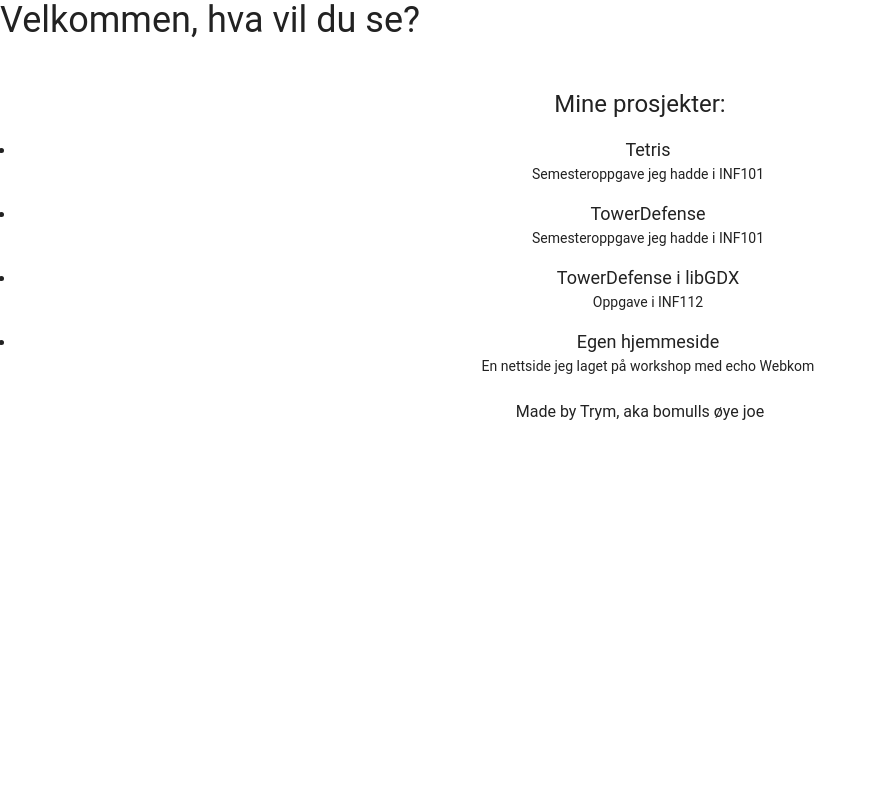
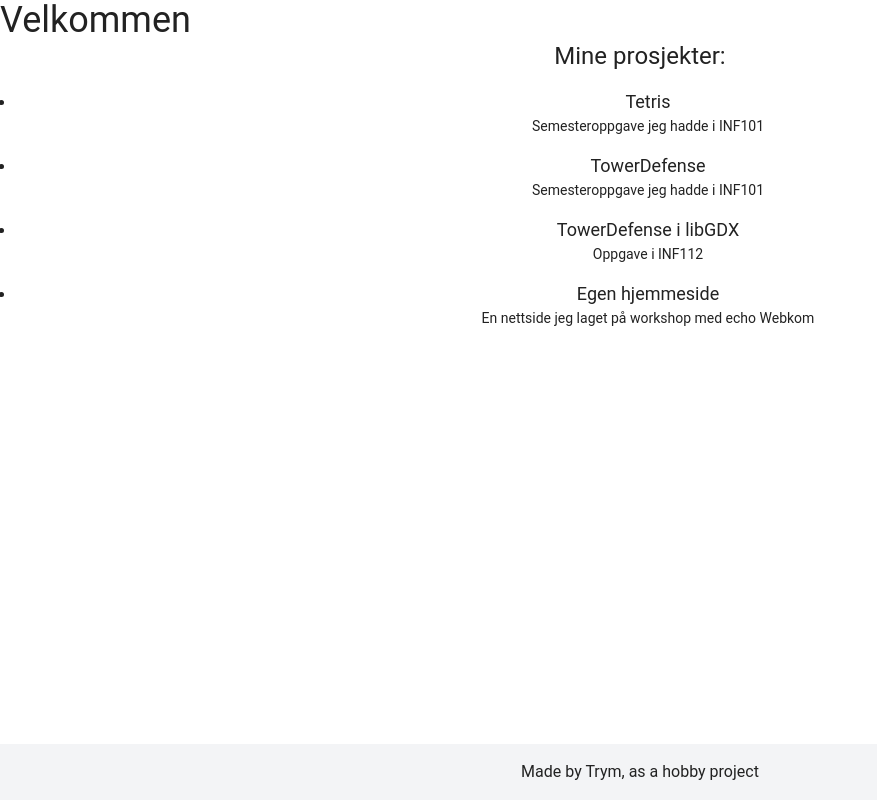
Before and after one commit to echo-webkom/how-to-sideprosjekt-workshop, a Next.js app: page / in a window 1280 px wide. Shown: the whole page, without its empty margins (0-877 px from the left). Built offline with nearby package versions, Linux system fonts and the light colour scheme.

Commit message:
Created footer and changed som css

```diff
--- a/src/app/page.tsx
+++ b/src/app/page.tsx
@@ -2,23 +2,29 @@ import {ProjectList} from "@/app/components/project-list";
 
 export default function Home() {
   return (
-      <div className="from-inherit --tw-gradient-from: inherit var(--tw-gradient-from-position);">
+      <div className="flex flex-col min-h-screen bg-gradient-to-b from-light-blue-100 to-white">
         <Header />
-          <div className="text-center">
-              <br/>
-              <br/>
-                <ProjectList/>
-                <br/>
-                <p>Made by Trym, aka bomulls øye joe</p>
+          <div className="flex-grow text-center">
+                <ProjectList />
           </div>
+          <Footer />
       </div>
   );
 
     function Header() {
         return (
             <div>
-                <h1 className="text-4xl">Velkommen, hva vil du se?</h1>
+                <h1 className="text-4xl">Velkommen</h1>
             </div>
         );
     }
+
+    function Footer() {
+        return (
+            <div className="bg-gray-100">
+                <p className="text-center p-4">Made by Trym, as a hobby project</p>
+            </div>
+        );
+    }
+
 }
```
